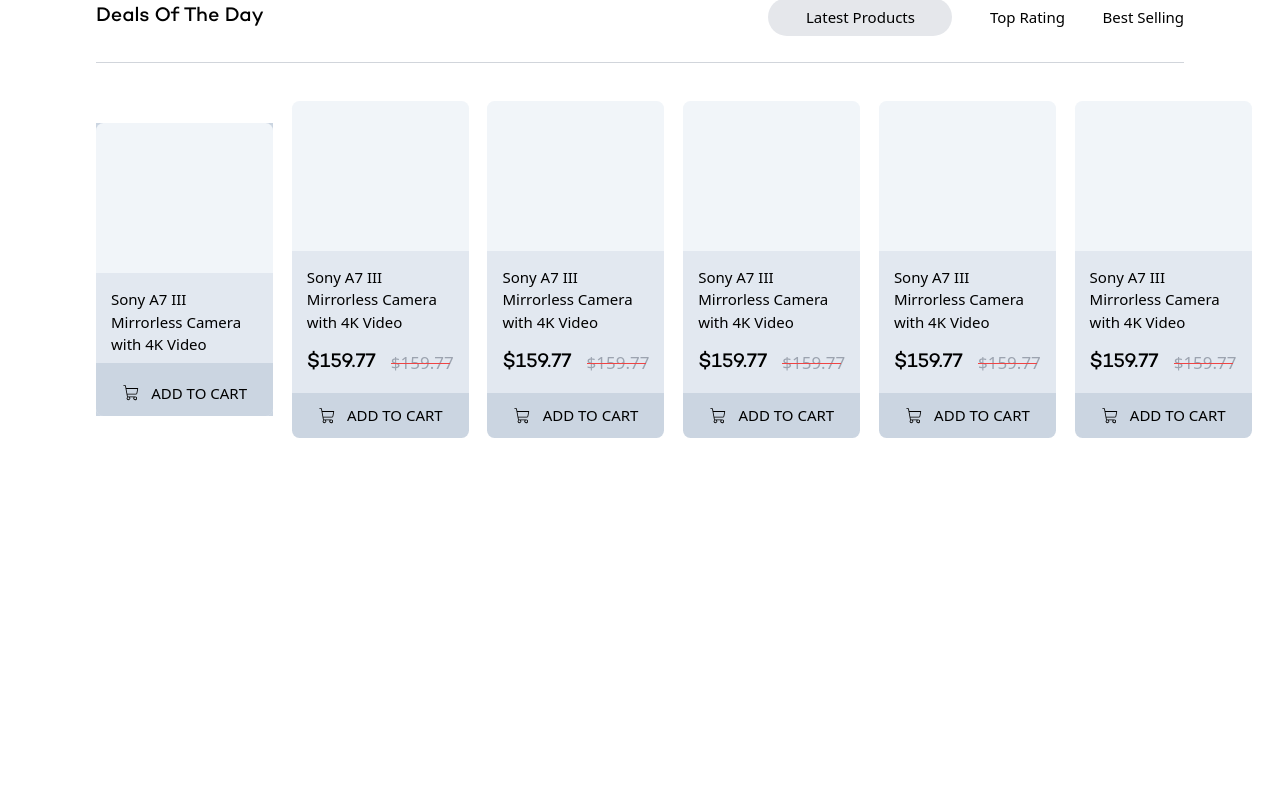
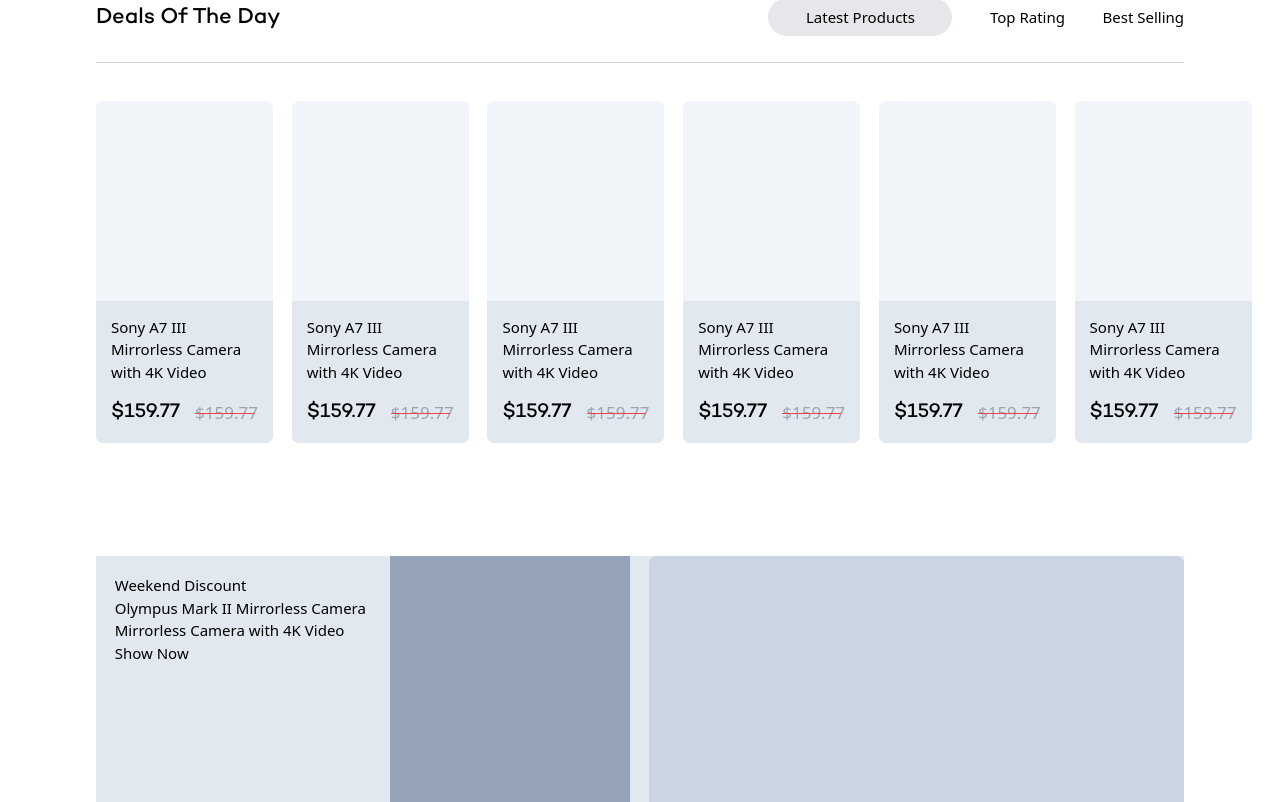
Before and after one commit to FlavioAvdulla/Polaris_Website, a React (Vite) app in the folder FrontEnd/: page / in a window 1280 px wide. Shown: the part 1598-2400 px from the top of the page. Before the commit the page ends 2111 px from the top, so only its background shows below. Built offline with nearby package versions, Linux system fonts and the light colour scheme.

Commit message:
web_update

```diff
--- a/FrontEnd/src/App.tsx
+++ b/FrontEnd/src/App.tsx
@@ -7,6 +7,7 @@
 import BenefitsPackage from "./components/BenefitsPackage/BenefitsPackage";
 import ProductSection_01 from "./components/ProductSection/ProductSection_01";
 import ProductSection_02 from "./components/ProductSection/ProductSection_02";
+import ProductSection_03 from "./components/ProductSection/ProductSection_03";
 
 const App = () => {
   return (
@@ -19,6 +20,7 @@
         <BenefitsPackage />
         <ProductSection_01 />
         <ProductSection_02 />
+        <ProductSection_03 />
       </Router>
     </div>
   );
--- a/FrontEnd/src/components/ProductSection/ProductSection_02.tsx
+++ b/FrontEnd/src/components/ProductSection/ProductSection_02.tsx
@@ -8,7 +8,7 @@
     <div className="flex flex-col w-[85%] mx-auto">
       {/* ============= Deals of the day - left ============= */}
       <div className="flex justify-between items-center mb-7">
-        <h1 className="text-[20px] font-camptonMedium">Deals Of The Day</h1>
+        <h1 className="text-[22px] font-camptonMedium">Deals Of The Day</h1>
         {/* ============= Deals of the day - right ============= */}
         <div className="flex items-center gap-10">
           <button className="flex bg-gray-200 px-10 py-2 rounded-3xl items-center">
@@ -24,21 +24,35 @@
       justify-between mb-20 mt-10"
       >
 
-        <div className="flex flex-col w-[220px] h-auto group relative bg-slate-300">
-          <div className="flex w-[100%] h-[150px] bg-slate-100 rounded-tl-lg rounded-tr-lg"></div>
-          <div className="flex flex-col w-[100%] h-auto p-4 bg-slate-200 justify-between rounded-br-lg rounded-bl-lg">
-            <h1 className="mb-4">Sony A7 III Mirrorless Camera with 4K Video</h1>
+        {/* ============= Product 1 ============= */}
+        <div className="flex flex-col w-[220px] h-auto group relative">
+          {/* ============= Image ============= */}
+          <div className="flex w-[100%] h-[200px] bg-slate-100 rounded-tl-lg rounded-tr-lg"></div>
+          {/* ============= Title ============= */}
+          <div
+            className="flex flex-col w-[100%] h-auto p-4 bg-slate-200
+                          justify-between rounded-br-lg rounded-bl-lg z-10"
+          >
+            <h1 className="mb-4">
+              Sony A7 III Mirrorless Camera with 4K Video
+            </h1>
+            {/* ============= Price ============= */}
             <div className="flex gap-4 items-center">
               <p className="text-[20px] font-camptonMedium">$159.77</p>
               <div className="w-auto relative">
                 <div className="absolute mt-3.5 h-[1px] w-[59px] bg-red-500"></div>
-                <p className="text-[17px] text-gray-400 rounded-br-lg rounded-bl-lg">$159.77</p>
+                <p className="text-[17px] text-gray-400 rounded-br-lg rounded-bl-lg">
+                  $159.77
+                </p>
               </div>
             </div>
           </div>
-          <button className="flex px-3 pt-5 pb-3 w-full h-auto items-center gap-3 justify-center
-                        bg-slate-300 rounded-br-lg rounded-bl-lg -z-
-                        absolute bottom-0 transition-all duration-300 group-hover:bottom-[-45px]">
+          {/* ============= Add to cart ============= */}
+          <button
+            className="flex px-3 pt-5 pb-3 w-full h-auto items-center gap-3 justify-center
+                        bg-slate-300 rounded-br-lg rounded-bl-lg
+                        absolute bottom-0 transition-all duration-300 group-hover:bottom-[-45px]"
+          >
             <i>
               <PiShoppingCartLight className="text-[18px]" />
             </i>
@@ -46,160 +60,186 @@
           </button>
         </div>
 
-        {/* ============= Product 1 ============= */}
-        <div className="flex flex-col w-[220px] h-auto">
+          {/* ============= Product 1 ============= */}
+          <div className="flex flex-col w-[220px] h-auto group relative">
           {/* ============= Image ============= */}
-          <div className="flex w-[100%] h-[150px] bg-slate-100 rounded-tl-lg rounded-tr-lg"></div>
+          <div className="flex w-[100%] h-[200px] bg-slate-100 rounded-tl-lg rounded-tr-lg"></div>
           {/* ============= Title ============= */}
-          <div className="flex flex-col w-[100%] h-auto p-4 bg-slate-200 justify-between">
-            <h1 className=" mb-4">
+          <div
+            className="flex flex-col w-[100%] h-auto p-4 bg-slate-200
+                          justify-between rounded-br-lg rounded-bl-lg z-10"
+          >
+            <h1 className="mb-4">
               Sony A7 III Mirrorless Camera with 4K Video
             </h1>
             {/* ============= Price ============= */}
             <div className="flex gap-4 items-center">
               <p className="text-[20px] font-camptonMedium">$159.77</p>
-              <div className="w-auto">
-                <div className="absolute mt-3.5 h-[1px] w-[59px] bg-red-500" />
-                <p className="text-[17px] text-gray-400">$159.77</p>
+              <div className="w-auto relative">
+                <div className="absolute mt-3.5 h-[1px] w-[59px] bg-red-500"></div>
+                <p className="text-[17px] text-gray-400 rounded-br-lg rounded-bl-lg">
+                  $159.77
+                </p>
               </div>
             </div>
           </div>
           {/* ============= Add to cart ============= */}
-          <div
-            className="flex p-3 w-full h-auto items-center gap-3
-                          justify-center bg-slate-300
-                          rounded-br-lg rounded-bl-lg"
+          <button
+            className="flex px-3 pt-5 pb-3 w-full h-auto items-center gap-3 justify-center
+                        bg-slate-300 rounded-br-lg rounded-bl-lg
+                        absolute bottom-0 transition-all duration-300 group-hover:bottom-[-45px]"
           >
             <i>
               <PiShoppingCartLight className="text-[18px]" />
             </i>
             <p>ADD TO CART</p>
-          </div>
+          </button>
         </div>
 
-        {/* ============= Product 1 ============= */}
-        <div className="flex flex-col w-[220px] h-auto">
+          {/* ============= Product 1 ============= */}
+          <div className="flex flex-col w-[220px] h-auto group relative">
           {/* ============= Image ============= */}
-          <div className="flex w-[100%] h-[150px] bg-slate-100 rounded-tl-lg rounded-tr-lg"></div>
+          <div className="flex w-[100%] h-[200px] bg-slate-100 rounded-tl-lg rounded-tr-lg"></div>
           {/* ============= Title ============= */}
-          <div className="flex flex-col w-[100%] h-auto p-4 bg-slate-200 justify-between">
-            <h1 className=" mb-4">
+          <div
+            className="flex flex-col w-[100%] h-auto p-4 bg-slate-200
+                          justify-between rounded-br-lg rounded-bl-lg z-10"
+          >
+            <h1 className="mb-4">
               Sony A7 III Mirrorless Camera with 4K Video
             </h1>
             {/* ============= Price ============= */}
             <div className="flex gap-4 items-center">
               <p className="text-[20px] font-camptonMedium">$159.77</p>
-              <div className="w-auto">
-                <div className="absolute mt-3.5 h-[1px] w-[59px] bg-red-500" />
-                <p className="text-[17px] text-gray-400">$159.77</p>
+              <div className="w-auto relative">
+                <div className="absolute mt-3.5 h-[1px] w-[59px] bg-red-500"></div>
+                <p className="text-[17px] text-gray-400 rounded-br-lg rounded-bl-lg">
+                  $159.77
+                </p>
               </div>
             </div>
           </div>
           {/* ============= Add to cart ============= */}
-          <div
-            className="flex p-3 w-full h-auto items-center gap-3
-                          justify-center bg-slate-300
-                          rounded-br-lg rounded-bl-lg"
+          <button
+            className="flex px-3 pt-5 pb-3 w-full h-auto items-center gap-3 justify-center
+                        bg-slate-300 rounded-br-lg rounded-bl-lg
+                        absolute bottom-0 transition-all duration-300 group-hover:bottom-[-45px]"
           >
             <i>
               <PiShoppingCartLight className="text-[18px]" />
             </i>
             <p>ADD TO CART</p>
-          </div>
+          </button>
         </div>
 
-        {/* ============= Product 1 ============= */}
-        <div className="flex flex-col w-[220px] h-auto">
+          {/* ============= Product 1 ============= */}
+          <div className="flex flex-col w-[220px] h-auto group relative">
           {/* ============= Image ============= */}
-          <div className="flex w-[100%] h-[150px] bg-slate-100 rounded-tl-lg rounded-tr-lg"></div>
+          <div className="flex w-[100%] h-[200px] bg-slate-100 rounded-tl-lg rounded-tr-lg"></div>
           {/* ============= Title ============= */}
-          <div className="flex flex-col w-[100%] h-auto p-4 bg-slate-200 justify-between">
-            <h1 className=" mb-4">
+          <div
+            className="flex flex-col w-[100%] h-auto p-4 bg-slate-200
+                          justify-between rounded-br-lg rounded-bl-lg z-10"
+          >
+            <h1 className="mb-4">
               Sony A7 III Mirrorless Camera with 4K Video
             </h1>
             {/* ============= Price ============= */}
             <div className="flex gap-4 items-center">
               <p className="text-[20px] font-camptonMedium">$159.77</p>
-              <div className="w-auto">
-                <div className="absolute mt-3.5 h-[1px] w-[59px] bg-red-500" />
-                <p className="text-[17px] text-gray-400">$159.77</p>
+              <div className="w-auto relative">
+                <div className="absolute mt-3.5 h-[1px] w-[59px] bg-red-500"></div>
+                <p className="text-[17px] text-gray-400 rounded-br-lg rounded-bl-lg">
+                  $159.77
+                </p>
               </div>
             </div>
           </div>
           {/* ============= Add to cart ============= */}
-          <div
-            className="flex p-3 w-full h-auto items-center gap-3
-                          justify-center bg-slate-300
-                          rounded-br-lg rounded-bl-lg"
+          <button
+            className="flex px-3 pt-5 pb-3 w-full h-auto items-center gap-3 justify-center
+                        bg-slate-300 rounded-br-lg rounded-bl-lg
+                        absolute bottom-0 transition-all duration-300 group-hover:bottom-[-45px]"
           >
             <i>
               <PiShoppingCartLight className="text-[18px]" />
             </i>
             <p>ADD TO CART</p>
-          </div>
+          </button>
         </div>
 
-        {/* ============= Product 1 ============= */}
-        <div className="flex flex-col w-[220px] h-auto">
+          {/* ============= Product 1 ============= */}
+          <div className="flex flex-col w-[220px] h-auto group relative">
           {/* ============= Image ============= */}
-          <div className="flex w-[100%] h-[150px] bg-slate-100 rounded-tl-lg rounded-tr-lg"></div>
+          <div className="flex w-[100%] h-[200px] bg-slate-100 rounded-tl-lg rounded-tr-lg"></div>
           {/* ============= Title ============= */}
-          <div className="flex flex-col w-[100%] h-auto p-4 bg-slate-200 justify-between">
-            <h1 className=" mb-4">
+          <div
+            className="flex flex-col w-[100%] h-auto p-4 bg-slate-200
+                          justify-between rounded-br-lg rounded-bl-lg z-10"
+          >
+            <h1 className="mb-4">
               Sony A7 III Mirrorless Camera with 4K Video
             </h1>
             {/* ============= Price ============= */}
             <div className="flex gap-4 items-center">
               <p className="text-[20px] font-camptonMedium">$159.77</p>
-              <div className="w-auto">
-                <div className="absolute mt-3.5 h-[1px] w-[59px] bg-red-500" />
-                <p className="text-[17px] text-gray-400">$159.77</p>
+              <div className="w-auto relative">
+                <div className="absolute mt-3.5 h-[1px] w-[59px] bg-red-500"></div>
+                <p className="text-[17px] text-gray-400 rounded-br-lg rounded-bl-lg">
+                  $159.77
+                </p>
               </div>
             </div>
           </div>
           {/* ============= Add to cart ============= */}
-          <div
-            className="flex p-3 w-full h-auto items-center gap-3
-                          justify-center bg-slate-300
-                          rounded-br-lg rounded-bl-lg"
+          <button
+            className="flex px-3 pt-5 pb-3 w-full h-auto items-center gap-3 justify-center
+                        bg-slate-300 rounded-br-lg rounded-bl-lg
+                        absolute bottom-0 transition-all duration-300 group-hover:bottom-[-45px]"
           >
             <i>
               <PiShoppingCartLight className="text-[18px]" />
             </i>
             <p>ADD TO CART</p>
-          </div>
+          </button>
         </div>
 
-        {/* ============= Product 1 ============= */}
-        <div className="flex flex-col w-[220px] h-auto">
+          {/* ============= Product 1 ============= */}
+          <div className="flex flex-col w-[220px] h-auto group relative">
           {/* ============= Image ============= */}
-          <div className="flex w-[100%] h-[150px] bg-slate-100 rounded-tl-lg rounded-tr-lg"></div>
+          <div className="flex w-[100%] h-[200px] bg-slate-100 rounded-tl-lg rounded-tr-lg"></div>
           {/* ============= Title ============= */}
-          <div className="flex flex-col w-[100%] h-auto p-4 bg-slate-200 justify-between">
-            <h1 className=" mb-4">
+          <div
+            className="flex flex-col w-[100%] h-auto p-4 bg-slate-200
+                          justify-between rounded-br-lg rounded-bl-lg z-10"
+          >
+            <h1 className="mb-4">
               Sony A7 III Mirrorless Camera with 4K Video
             </h1>
             {/* ============= Price ============= */}
             <div className="flex gap-4 items-center">
               <p className="text-[20px] font-camptonMedium">$159.77</p>
-              <div className="w-auto">
-                <div className="absolute mt-3.5 h-[1px] w-[59px] bg-red-500" />
-                <p className="text-[17px] text-gray-400">$159.77</p>
+              <div className="w-auto relative">
+                <div className="absolute mt-3.5 h-[1px] w-[59px] bg-red-500"></div>
+                <p className="text-[17px] text-gray-400 rounded-br-lg rounded-bl-lg">
+                  $159.77
+                </p>
               </div>
             </div>
           </div>
           {/* ============= Add to cart ============= */}
-          <div
-            className="flex p-3 w-full h-auto items-center gap-3
-                          justify-center bg-slate-300
-                          rounded-br-lg rounded-bl-lg"
+          <button
+            className="flex px-3 pt-5 pb-3 w-full h-auto items-center gap-3 justify-center
+                        bg-slate-300 rounded-br-lg rounded-bl-lg
+                        absolute bottom-0 transition-all duration-300 group-hover:bottom-[-45px]"
           >
             <i>
               <PiShoppingCartLight className="text-[18px]" />
             </i>
             <p>ADD TO CART</p>
-          </div>
+          </button>
         </div>
+
       </div>
     </div>
   );
--- /dev/null
+++ b/FrontEnd/src/components/ProductSection/ProductSection_03.tsx
@@ -0,0 +1,31 @@
+import React from 'react'
+
+// React Icons
+import { IoIosArrowForward } from "react-icons/io";
+
+const ProductSection_03 = () => {
+  return (
+    <div className='flex w-[85%] mx-auto bg-slate-200 mb-20 mt-10 gap-5'>
+        {/* ============= Product Left ============= */}
+      <div className="flex w-[50%] h-[400px] bg-slate-300 rounded-lg ">
+        {/* ============= Product 1 Part Left ============= */}
+        <div className="w-[55%] h-[100%] bg-slate-200 p-5">
+            <p>Weekend Discount</p>
+            <h1>Olympus Mark II Mirrorless Camera</h1>
+            <p>Mirrorless Camera with 4K Video</p>
+            <button>Show Now</button>
+        </div>
+        {/* ============= Product 1 Part Right ============= */}
+        <div className="w-[45%] h-[100%] bg-slate-400 p-5">
+
+        </div>
+      </div>
+      {/* ============= Product Left ============= */}
+      <div className="w-[50%] h-[400px] bg-slate-300 rounded-lg p-5">
+
+      </div>
+    </div>
+  )
+}
+
+export default ProductSection_03
```
